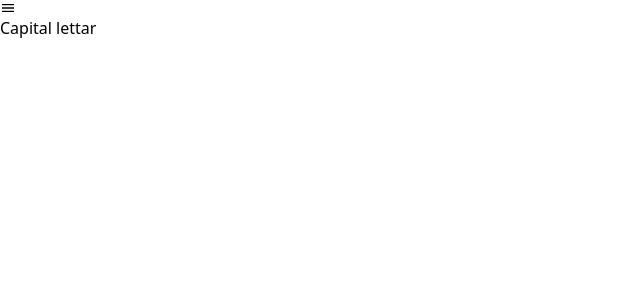
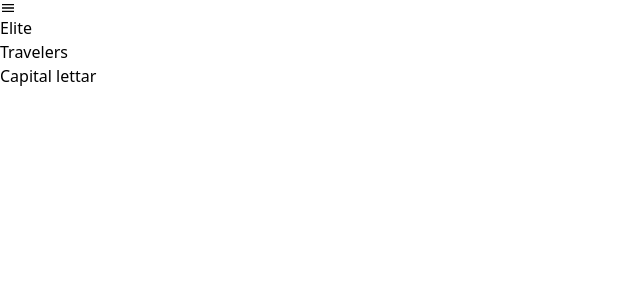
Before and after one commit to Ogaga01/Elite-Traveler-Frontend, a React (Vite) app: page / in a window 1280 px wide. Shown: the top 300 px of the page, without its empty margins (0-640 px from the left). Built offline with nearby package versions, Linux system fonts and the light colour scheme.

Commit message:
Add pages

```diff
--- a/src/Components/MobileSidebar.tsx
+++ b/src/Components/MobileSidebar.tsx
@@ -1,4 +1,4 @@
-import React, { FC, useState } from "react";
+import { FC, useState } from "react";
 import { IoMdMenu } from "react-icons/io";
 
 const MobileSidebar: FC = () => {
--- a/src/Components/Sidebar.tsx
+++ b/src/Components/Sidebar.tsx
@@ -1,9 +1,21 @@
-import React, { FC } from "react";
+import { FC } from "react";
+import { NavLink } from "react-router-dom";
 
 const Sidebar: FC = () => {
   return (
     <div className="h-screen hidden md:static left-0 md:block bg-blue-400 md:w-1/4 lg:w-1/5">
-
+      <header>
+        Elite
+        <br />
+        Travelers
+      </header>
+      <nav>
+        <ul>
+          <li>
+            <NavLink to="/"></NavLink>
+          </li>
+        </ul>
+      </nav>
     </div>
   );
 };
--- /dev/null
+++ b/src/Pages/Airplane.tsx
@@ -0,0 +1,7 @@
+import { FC } from "react";
+
+const Airplane: FC = () => {
+  return <div></div>;
+};
+
+export default Airplane;
--- /dev/null
+++ b/src/Pages/Airplanes.tsx
@@ -0,0 +1,7 @@
+import { FC } from "react";
+
+const Airplanes: FC = () => {
+  return <div></div>;
+};
+
+export default Airplanes;
--- a/src/Pages/AppLayout.tsx
+++ b/src/Pages/AppLayout.tsx
@@ -1,4 +1,4 @@
-import React, { FC } from "react";
+import { FC } from "react";
 import { Outlet } from "react-router-dom";
 import Sidebar from "../Components/Sidebar";
 import MobileSidebar from "../Components/MobileSidebar";
--- /dev/null
+++ b/src/Pages/Car.tsx
@@ -0,0 +1,7 @@
+import { FC } from "react";
+
+const Car: FC = () => {
+  return <div></div>;
+};
+
+export default Car;
--- /dev/null
+++ b/src/Pages/Cars.tsx
@@ -0,0 +1,11 @@
+import {FC} from 'react';
+
+const Cars: FC = () => {
+    return (
+        <div>
+
+        </div>
+    );
+};
+
+export default Cars;
```
Also changed, not shown: src/App.tsx (+20 -0 lines), src/Components/Error.tsx (+7 -7 lines), src/Pages/Home.tsx (+2 -6 lines).
